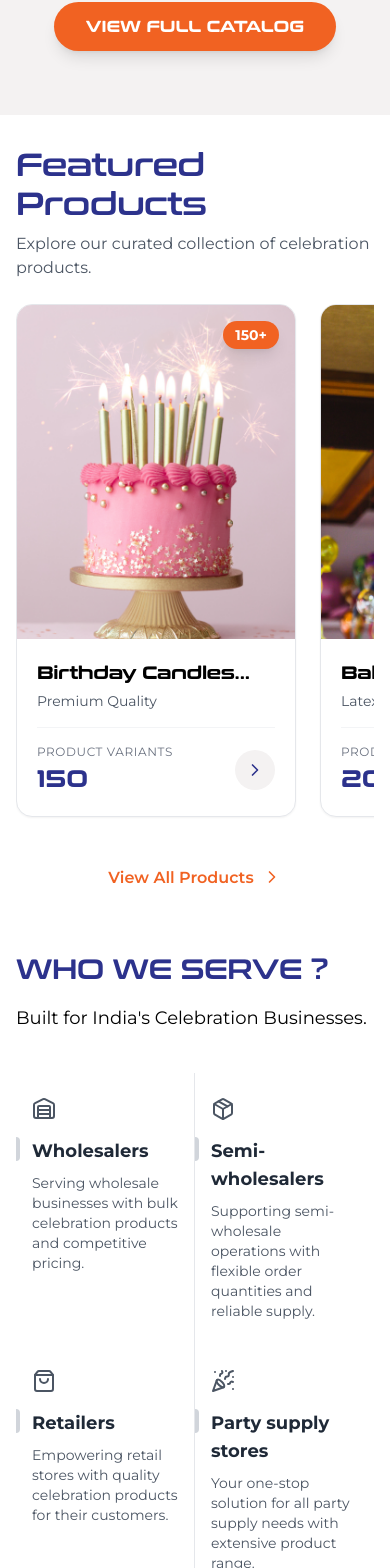
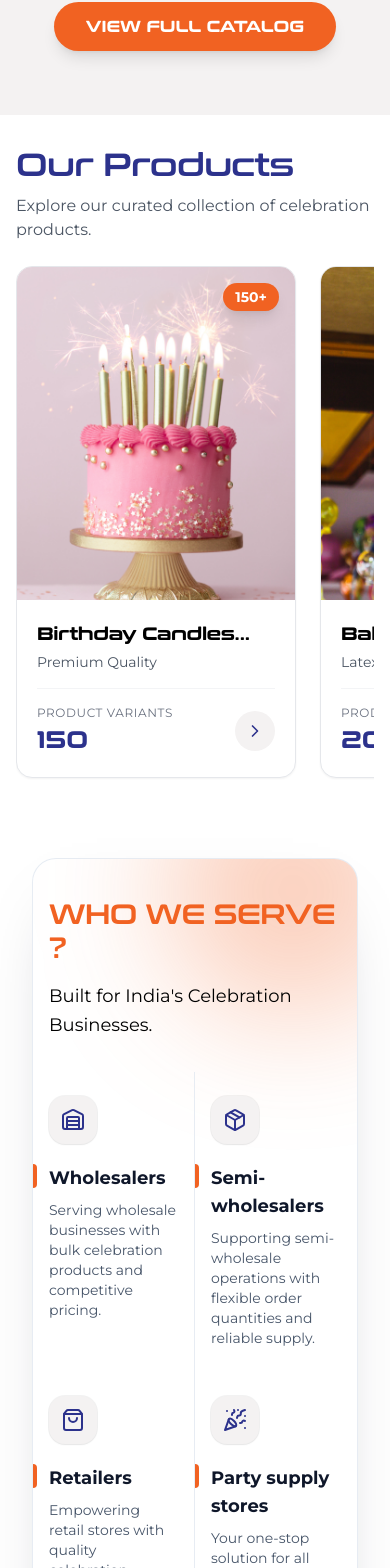
Before and after one commit to Sushil-Jadhav07/Krushi-impex, a React (Vite) app: page / in a window 390 px wide. Shown: the part 1828-3396 px from the top of the page. Built offline with nearby package versions, Linux system fonts and the light colour scheme.

Commit message:
added new

```diff
--- a/src/components/home/SparksCarousel.jsx
+++ b/src/components/home/SparksCarousel.jsx
@@ -70,26 +70,11 @@ const defaultSparksData = [
     count: 95,
     countLabel: 'Product Variants',
   },
-  {
-    id: 8,
-    imageSrc: celebrationLightsImg,
-    title: 'Celebration Lights',
-    description: 'LED Options',
-    count: 75,
-    countLabel: 'Product Variants',
-  },
-  {
-    id: 9,
-    imageSrc: partyFavorsImg,
-    title: 'Party Favors',
-    description: 'Gift Sets',
-    count: 110,
-    countLabel: 'Product Variants',
-  },
+
 ];
 
 const SparksCarousel = ({
-  title = "Featured Products",
+  title = "Our Products",
   subtitle = "Explore our curated collection of celebration products.",
   items = defaultSparksData
 }) => {
@@ -174,14 +159,7 @@ const SparksCarousel = ({
                 {subtitle}
               </p>
             </div>
-            <a
-              href="#"
-              className="hidden md:flex items-center gap-2 text-[#F16222] font-semibold hover:text-[#D95C2F] transition-colors group"
-              style={{ fontFamily: 'Montserrat, sans-serif' }}
-            >
-              View All
-              <ChevronRight className="w-5 h-5 group-hover:translate-x-1 transition-transform" />
-            </a>
+
           </div>
         </div>
 
@@ -288,17 +266,7 @@ const SparksCarousel = ({
           )}
         </div>
 
-        {/* Mobile View All Button */}
-        <div className="mt-8 flex md:hidden justify-center">
-          <a
-            href="#"
-            className="flex items-center gap-2 text-[#F16222] font-semibold hover:text-[#D95C2F] transition-colors"
-            style={{ fontFamily: 'Montserrat, sans-serif' }}
-          >
-            View All Products
-            <ChevronRight className="w-5 h-5" />
-          </a>
-        </div>
+
       </div>
     </section>
   );
--- a/src/components/ui/feature-section-with-hover-effects.jsx
+++ b/src/components/ui/feature-section-with-hover-effects.jsx
@@ -57,13 +57,18 @@ export function FeaturesSectionWithHoverEffects({
   ]
 }) {
   return (
-    <div className="w-full max-w-7xl mx-auto">
+    <section className="w-full">
+      <div className="w-full max-w-7xl mx-auto px-4 sm:px-6 lg:px-8">
+        <div className="relative overflow-hidden rounded-3xl border border-slate-200/80 bg-gradient-to-b from-white via-white to-slate-50/70 shadow-[0_25px_70px_-40px_rgba(15,23,42,0.35)]">
+          <div className="pointer-events-none absolute -top-24 -right-16 h-64 w-64 rounded-full bg-primary-orange/30 blur-3xl" />
+          <div className="pointer-events-none absolute -bottom-24 -left-16 h-64 w-64 rounded-full bg-primary-blue/25 blur-3xl" />
+
           {/* Title and Subtitle Section */}
-      <div className="md:text-center text-left mb-4 px-0 md:px-4">
-        <h2 className="md:heading-lg heading-base mb-4 sm:mb-6">
+          <div className="relative z-10 md:text-center text-left mb-2 px-4 md:px-10 pt-10 md:pt-12">
+            <h2 className="md:heading-lg heading-base mb-4 sm:mb-6 !text-primary-orange">
               {title}
             </h2>
-        <p className="body-lg max-w-3xl mx-auto">
+            <p className="body-lg max-w-3xl mx-auto text-slate-600">
               {subtitle}
             </p>
           </div>
@@ -75,6 +80,8 @@ export function FeaturesSectionWithHoverEffects({
             ))}
           </div>
         </div>
+      </div>
+    </section>
   );
 }
 
@@ -87,28 +94,38 @@ const Feature = ({
   return (
     <div
       className={cn(
-        "flex flex-col lg:border-r py-6 md:py-10 relative group/feature border-gray-200",
-        (index === 0 || index === 4) && "lg:border-l border-gray-200",
-        index < 4 && "lg:border-b border-gray-200",
-        index % 2 === 0 && "md:border-r-0 border-r border-gray-200"
+        "flex flex-col lg:border-r py-6 md:py-10 relative group/feature border-slate-200/80",
+        (index === 0 || index === 4) && "lg:border-l border-slate-200/80",
+        index < 4 && "lg:border-b border-slate-200/80",
+        index % 2 === 0 && "md:border-r-0 border-r border-slate-200/80"
       )}
     >
       {index < 4 && (
-        <div className="opacity-0 group-hover/feature:opacity-100 transition duration-200 absolute inset-0 h-full w-full bg-gradient-to-t from-gray-100 to-transparent pointer-events-none" />
+        <div className="opacity-0 group-hover/feature:opacity-100 transition duration-200 absolute inset-0 h-full w-full bg-gradient-to-t from-slate-100/80 to-transparent pointer-events-none" />
       )}
       {index >= 4 && (
-        <div className="opacity-0 group-hover/feature:opacity-100 transition duration-200 absolute inset-0 h-full w-full bg-gradient-to-b from-gray-100 to-transparent pointer-events-none" />
+        <div className="opacity-0 group-hover/feature:opacity-100 transition duration-200 absolute inset-0 h-full w-full bg-gradient-to-b from-slate-100/80 to-transparent pointer-events-none" />
       )}
-      <div className="mb-4 relative z-10 px-4 md:px-10 text-gray-600">
-        <Icon className="w-6 h-6" />
+      <div className="mb-5 relative z-10 px-4 md:px-10">
+        <div
+          className={cn(
+            "h-12 w-12 rounded-2xl flex items-center justify-center shadow-sm ring-1 ring-black/5 bg-off-white transition-all duration-300 group-hover/feature:-translate-y-1 group-hover/feature:scale-105 group-hover/feature:shadow-[0_0_28px_rgba(241,98,34,0.35)]"
+          )}
+        >
+          <Icon className="w-6 h-6 text-primary-blue" />
+        </div>
       </div>
       <div className="text-lg font-bold mb-2 relative z-10 px-4 md:px-10">
-        <div className="absolute left-0 inset-y-0 h-6 group-hover/feature:h-8 w-1 rounded-tr-full rounded-br-full bg-gray-300 group-hover/feature:bg-[#2C328C] transition-all duration-200 origin-center" />
-        <span className="group-hover/feature:translate-x-2 transition duration-200 inline-block text-gray-800">
+        <div
+          className={cn(
+            "absolute left-0 inset-y-0 h-6 group-hover/feature:h-8 w-1 rounded-tr-full rounded-br-full transition-all duration-200 origin-center bg-primary-orange"
+          )}
+        />
+        <span className="group-hover/feature:translate-x-2 transition duration-200 inline-block text-slate-900">
           {title}
         </span>
       </div>
-      <p className="text-sm text-gray-600 max-w-xs relative z-10 px-4 md:px-10">
+      <p className="text-sm text-slate-600 max-w-xs relative z-10 px-4 md:px-10">
         {description}
       </p>
     </div>
```
Lines whose indentation alone changed are shown as unchanged.
